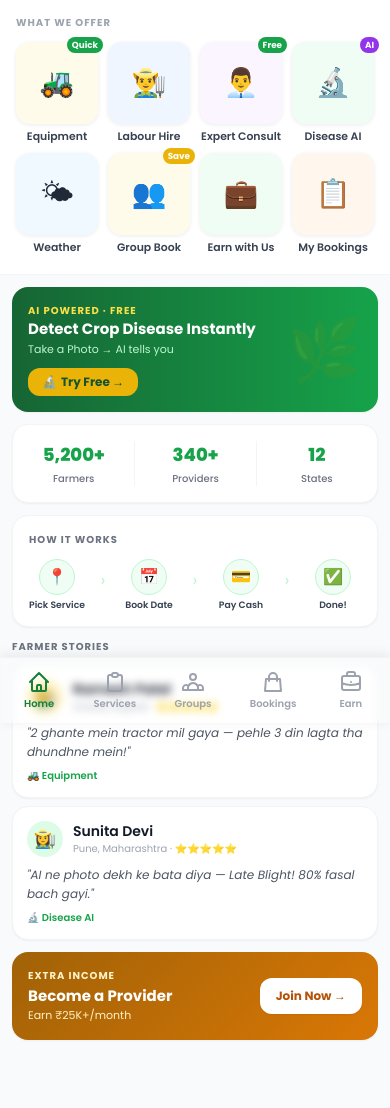
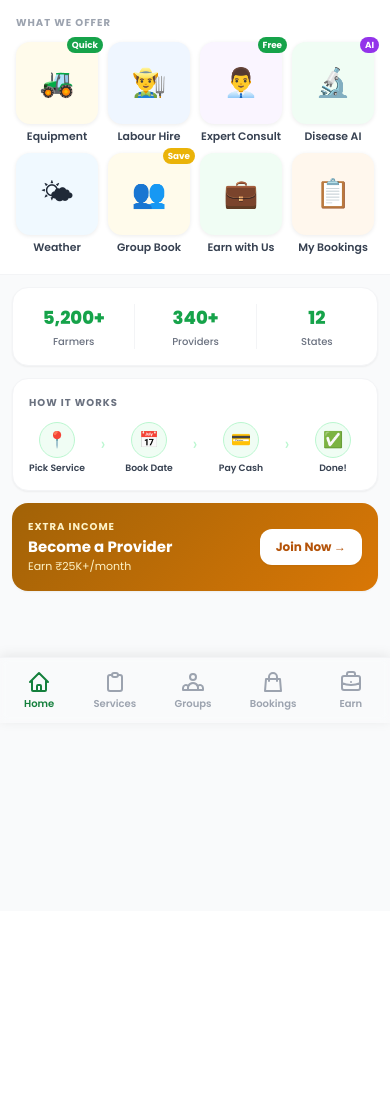
Before and after one commit to HTI-SD/sample-node, a Node server app: page / in a window 390 px wide. Shown: the part 121-1229 px from the top of the page. After the commit the page ends 845 px from the top, so only its background shows below. Run offline with Node 20, Linux system fonts and the light colour scheme; some libraries are stand-ins or nearby versions.

Commit message:
Remove AI banner and testimonials from mobile home to reduce scroll length
Mobile home screen now shows only the essential content: service tiles
grid, stats strip, how-it-works steps, and Become a Provider CTA.
The AI promo banner and farmer testimonials sections are removed so
the screen fits without excessive scrolling.

https://claude.ai/code/session_017y4JmKAzG5yLr7EXnCzfxi

```diff
--- a/app/server/views/index.ejs
+++ b/app/server/views/index.ejs
@@ -53,21 +53,6 @@
     </div>
   </div>
 
-  <!-- ── AI Disease promo banner ── -->
-  <div class="mx-3 mt-3 bg-gradient-to-r from-farm-800 to-farm-600 rounded-2xl overflow-hidden shadow-sm">
-    <div class="flex items-center p-4">
-      <div class="flex-1 min-w-0">
-        <div class="text-soil-300 text-[10px] font-bold uppercase tracking-widest" data-translate="mob-promo-badge">AI Powered · Free</div>
-        <h3 class="text-white font-bold text-[15px] leading-tight mt-0.5" data-translate="mob-promo-title">फसल रोग तुरंत पहचानें</h3>
-        <p class="text-farm-200 text-[11px] mt-0.5 mb-2.5" data-translate="mob-promo-sub">Photo खींचें → AI बताएगा</p>
-        <a href="/disease" class="inline-flex items-center space-x-1 bg-soil-500 text-farm-900 font-bold text-xs px-3.5 py-1.5 rounded-xl">
-          <span>🔬</span><span data-translate="mob-try-free">Try Free →</span>
-        </a>
-      </div>
-      <div class="text-6xl ml-3 opacity-20 flex-shrink-0">🌿</div>
-    </div>
-  </div>
-
   <!-- ── Stats strip ── -->
   <div class="mx-3 mt-3 bg-white rounded-2xl border border-gray-100 shadow-sm overflow-hidden">
     <div class="grid grid-cols-3 divide-x divide-gray-100 py-4">
@@ -97,29 +82,6 @@
       <div class="how-step-mini"><div class="how-step-mini-icon">💳</div><div class="how-step-mini-text" data-translate="mob-step-3">Pay Cash</div></div>
       <div class="how-arrow">›</div>
       <div class="how-step-mini"><div class="how-step-mini-icon">✅</div><div class="how-step-mini-text" data-translate="mob-step-4">Done!</div></div>
-    </div>
-  </div>
-
-  <!-- ── Farmer testimonials (compact) ── -->
-  <div class="px-3 mt-3">
-    <h3 class="text-[10px] font-bold text-gray-500 uppercase tracking-widest mb-2.5" data-translate="mob-stories-label">Farmer Stories</h3>
-    <div class="space-y-2">
-      <div class="bg-white rounded-2xl border border-gray-100 shadow-sm p-3.5">
-        <div class="flex items-center gap-2.5 mb-2">
-          <div class="w-9 h-9 rounded-full bg-amber-100 flex items-center justify-center text-lg flex-shrink-0">👨‍🌾</div>
-          <div><div class="font-semibold text-gray-900 text-sm">Ramesh Patel</div><div class="text-[10px] text-gray-400">Anand, Gujarat · ⭐⭐⭐⭐⭐</div></div>
-        </div>
-        <p class="text-gray-600 text-xs leading-relaxed italic">"2 ghante mein tractor mil gaya — pehle 3 din lagta tha dhundhne mein!"</p>
-        <div class="text-farm-600 text-[10px] font-semibold mt-1.5">🚜 <span data-translate="mob-tile-equipment">Equipment</span></div>
-      </div>
-      <div class="bg-white rounded-2xl border border-gray-100 shadow-sm p-3.5">
-        <div class="flex items-center gap-2.5 mb-2">
-          <div class="w-9 h-9 rounded-full bg-green-100 flex items-center justify-center text-lg flex-shrink-0">👩‍🌾</div>
-          <div><div class="font-semibold text-gray-900 text-sm">Sunita Devi</div><div class="text-[10px] text-gray-400">Pune, Maharashtra · ⭐⭐⭐⭐⭐</div></div>
-        </div>
-        <p class="text-gray-600 text-xs leading-relaxed italic">"AI ne photo dekh ke bata diya — Late Blight! 80% fasal bach gayi."</p>
-        <div class="text-farm-600 text-[10px] font-semibold mt-1.5">🔬 <span data-translate="mob-tile-disease">Disease AI</span></div>
-      </div>
     </div>
   </div>
 
```
